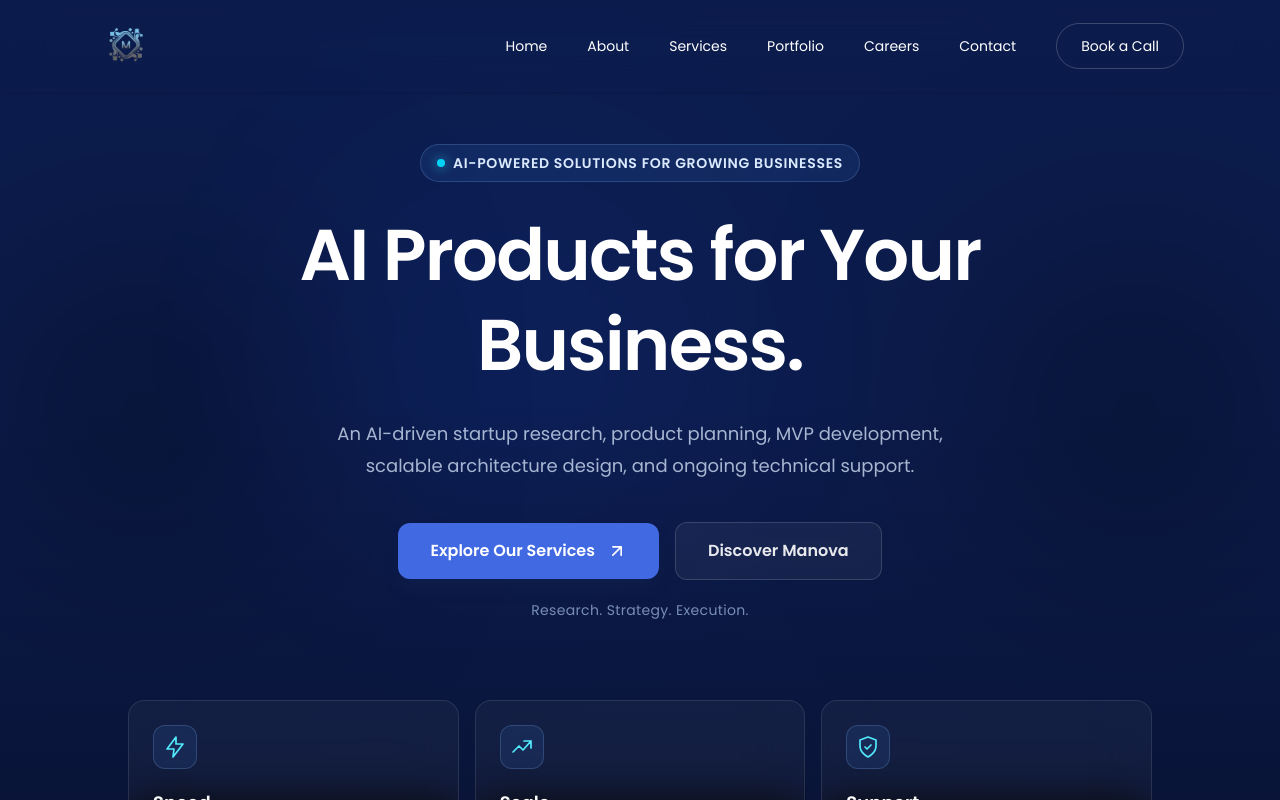
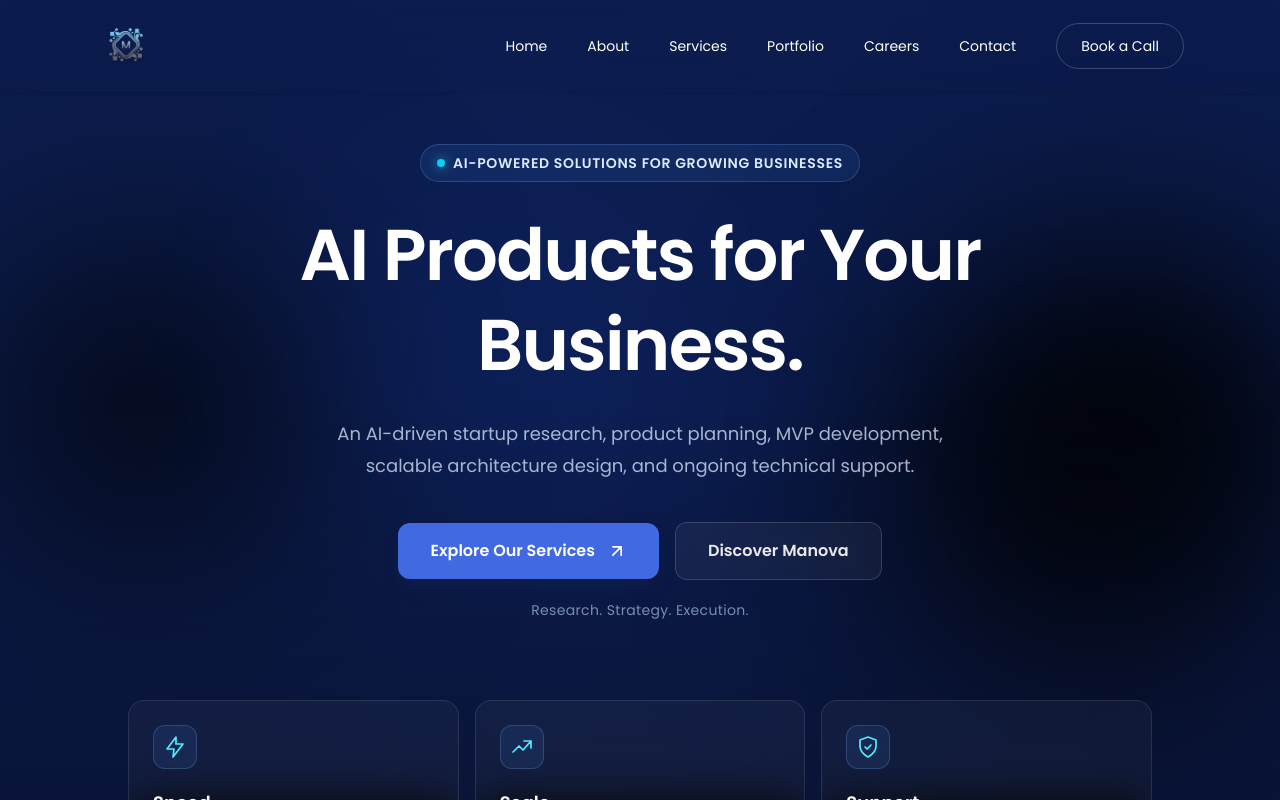
Before and after one commit to thelazybugger/v2, a React (Vite) app: page / in a window 1280 px wide. Shown: the top 800 px of the page. Built offline with nearby package versions, Linux system fonts and the light colour scheme.

Commit message:
Update hero section background blur effects

```diff
--- a/src/sections/hero-section.jsx
+++ b/src/sections/hero-section.jsx
@@ -11,9 +11,9 @@ export default function HeroSection() {
           animate={{ scale: [1, 1.12, 1], opacity: [0.35, 0.65, 0.35] }}
           transition={{ duration: 8, repeat: Infinity }}
         />
-        <div className="absolute right-0 top-80 h-96 w-96 rounded-full bg-black-700/20 blur-[120px]" />
-        <div className="absolute left-0 top-1/3 h-72 w-72 rounded-full bg-black/40 blur-[120px]" />
-        <div className="absolute right-0 top-1/3 h-72 w-72 rounded-full bg-black/40 blur-[120px]" />
+        <div className="absolute right-0 top-80 h-96 w-96 rounded-full bg-black blur-[120px]" />
+        <div className="absolute left-0 top-1/3 h-72 w-72 rounded-full bg-black blur-[120px]" />
+        <div className="absolute right-0 top-1/3 h-72 w-72 rounded-full bg-black blur-[120px]" />
         <div className="absolute inset-0 bg-gradient-to-b from-transparent via-transparent to-[#080F2B]/60" />
       </div>
 
```
